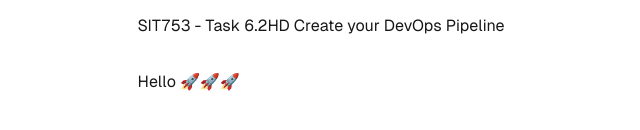
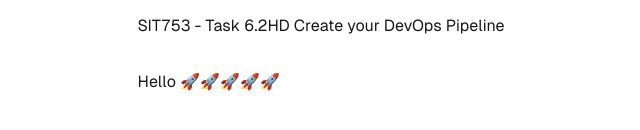
Before and after one commit to huynguyenquangw/my-capstone, a Next.js app: page / in a window 1280 px wide. Shown: the part 346-476 px from the top of the page, without its empty margins (319-959 px from the left). Built offline with nearby package versions, Linux system fonts and the light colour scheme.

Commit message:
Update page.tsx

```diff
--- a/src/app/page.tsx
+++ b/src/app/page.tsx
@@ -3,7 +3,7 @@ export default function Home() {
     <div className="grid grid-rows-[20px_1fr_20px] items-center justify-items-center min-h-screen p-8 pb-20 gap-16 sm:p-20 font-[family-name:var(--font-geist-sans)]">
       <main className="flex flex-col gap-8 row-start-2 items-center sm:items-start">
         <h1>SIT753 - Task 6.2HD Create your DevOps Pipeline</h1>
-        <h2>Hello 🚀🚀🚀</h2>
+        <h2>Hello 🚀🚀🚀🚀🚀</h2>
       </main>
       <footer className="row-start-3 flex gap-6 flex-wrap items-center justify-center">
       </footer>
```
